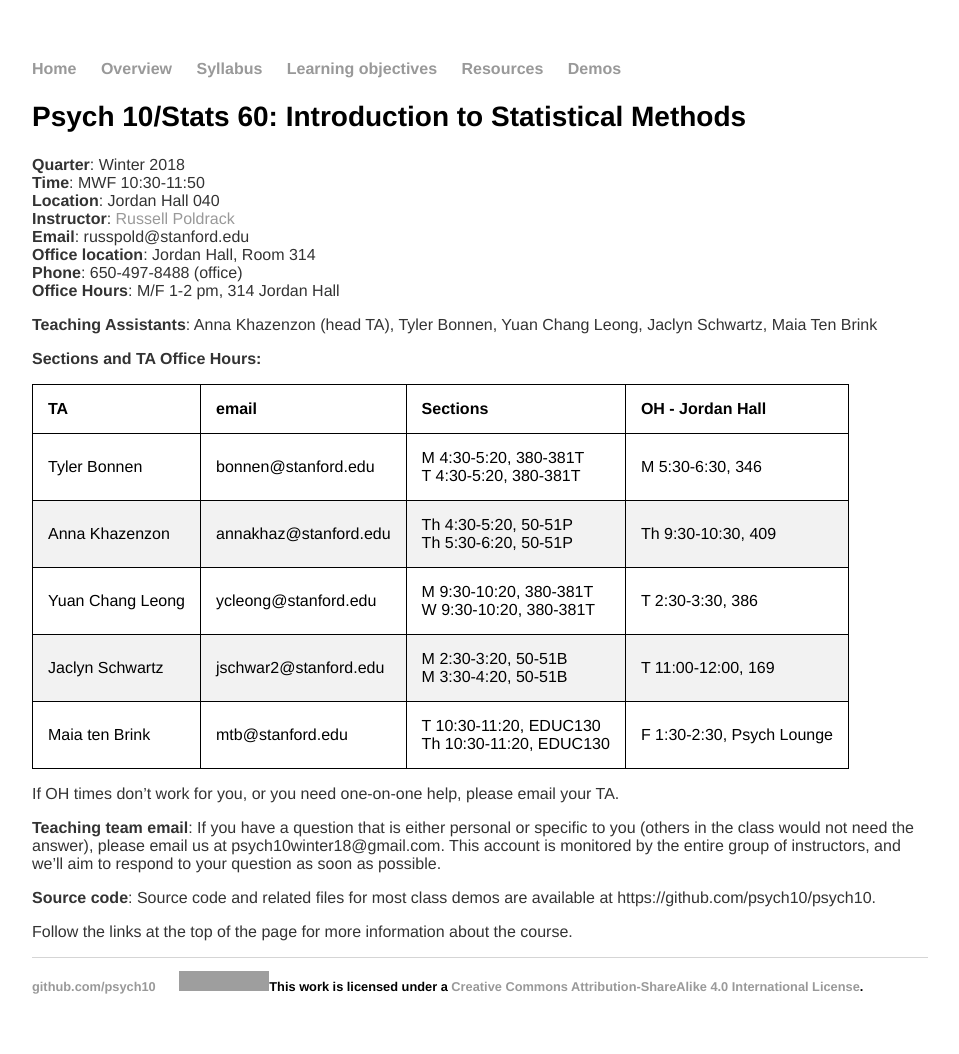
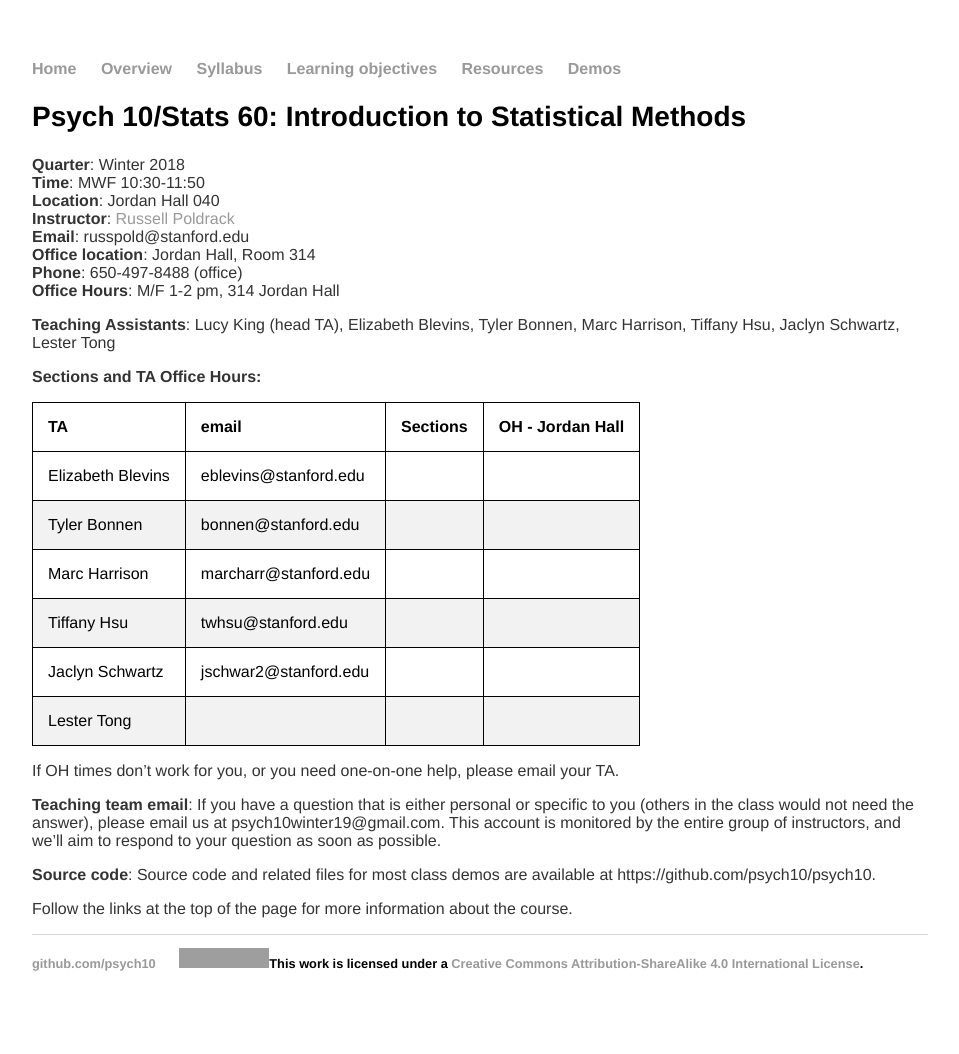
Before and after one commit to stats60/stats60.github.io, a Jekyll site: the page built from index.md, in a window 1280 px wide. Shown: the whole page, without its empty margins (160-1119 px from the left). Built offline with Jekyll 4.4.1, drawn with Linux system fonts in a browser that asks for light colours; after the commit the page ends 1031 px from its top, so only the background shows below that; grey boxes are pictures that could not be loaded.

Commit message:
updated TA info

```diff
--- a/index.md
+++ b/index.md
@@ -14,21 +14,23 @@ title: Psych 10
 **Phone**: 650-497-8488 (office)
 **Office Hours**: M/F 1-2 pm, 314 Jordan Hall
 
-**Teaching Assistants**: Anna Khazenzon (head TA), Tyler Bonnen, Yuan Chang Leong, Jaclyn Schwartz, Maia Ten Brink
+**Teaching Assistants**: Lucy King (head TA), Elizabeth Blevins, Tyler Bonnen, Marc Harrison,
+Tiffany Hsu, Jaclyn Schwartz, Lester Tong
 
 **Sections and TA Office Hours:**
 
 | TA|email|Sections|OH - Jordan Hall|
 | ---|---|---|
-| Tyler Bonnen|bonnen@stanford.edu|M 4:30-5:20, 380-381T<br>T 4:30-5:20, 380-381T|M 5:30-6:30, 346|
-| Anna Khazenzon|annakhaz@stanford.edu|Th 4:30-5:20, 50-51P<br>Th 5:30-6:20, 50-51P|Th 9:30-10:30, 409|
-| Yuan Chang Leong|ycleong@stanford.edu|M 9:30-10:20, 380-381T<br>W 9:30-10:20, 380-381T|T 2:30-3:30, 386|
-| Jaclyn Schwartz|jschwar2@stanford.edu|M 2:30-3:20, 50-51B<br>M 3:30-4:20, 50-51B|T 11:00-12:00, 169|
-| Maia ten Brink|mtb@stanford.edu|T 10:30-11:20, EDUC130<br>Th 10:30-11:20, EDUC130|F 1:30-2:30, Psych Lounge|
+| Elizabeth Blevins|eblevins@stanford.edu|||
+| Tyler Bonnen|bonnen@stanford.edu|||
+| Marc Harrison|marcharr@stanford.edu|||
+| Tiffany Hsu|twhsu@stanford.edu|||
+| Jaclyn Schwartz|jschwar2@stanford.edu|||
+| Lester Tong||||
 
 If OH times don't work for you, or you need one-on-one help, please email your TA.
 
-**Teaching team email**: If you have a question that is either personal or specific to you (others in the class would not need the answer), please email us at psych10winter18@gmail.com. This account is monitored by the entire group of instructors, and we’ll aim to respond to your question as soon as possible.
+**Teaching team email**: If you have a question that is either personal or specific to you (others in the class would not need the answer), please email us at psych10winter19@gmail.com. This account is monitored by the entire group of instructors, and we’ll aim to respond to your question as soon as possible.
 
 **Source code**: Source code and related files for most class demos are available at https://github.com/psych10/psych10.
 
```
